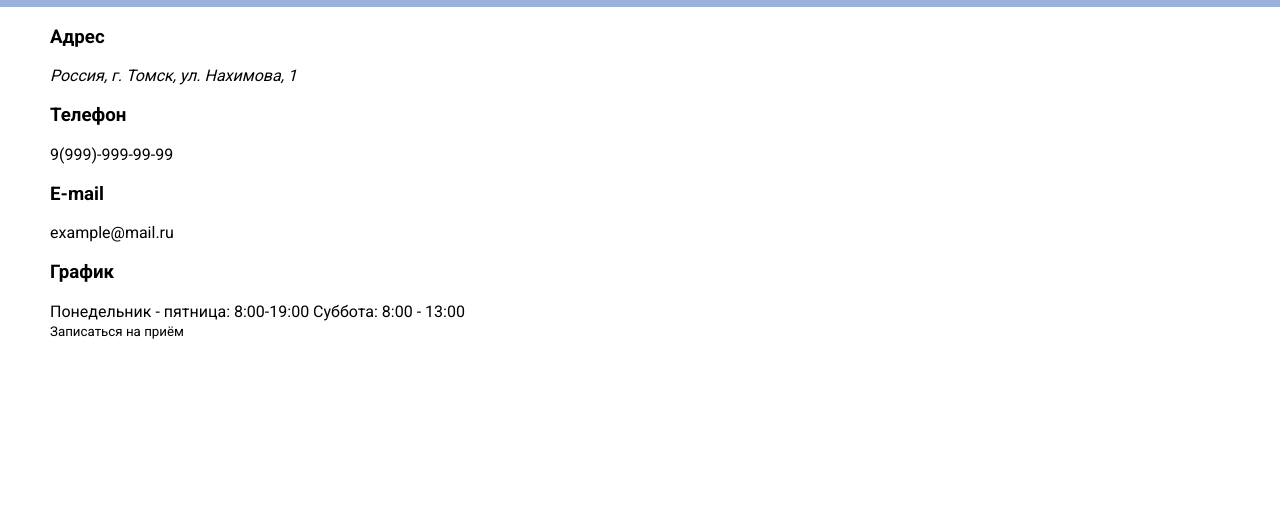
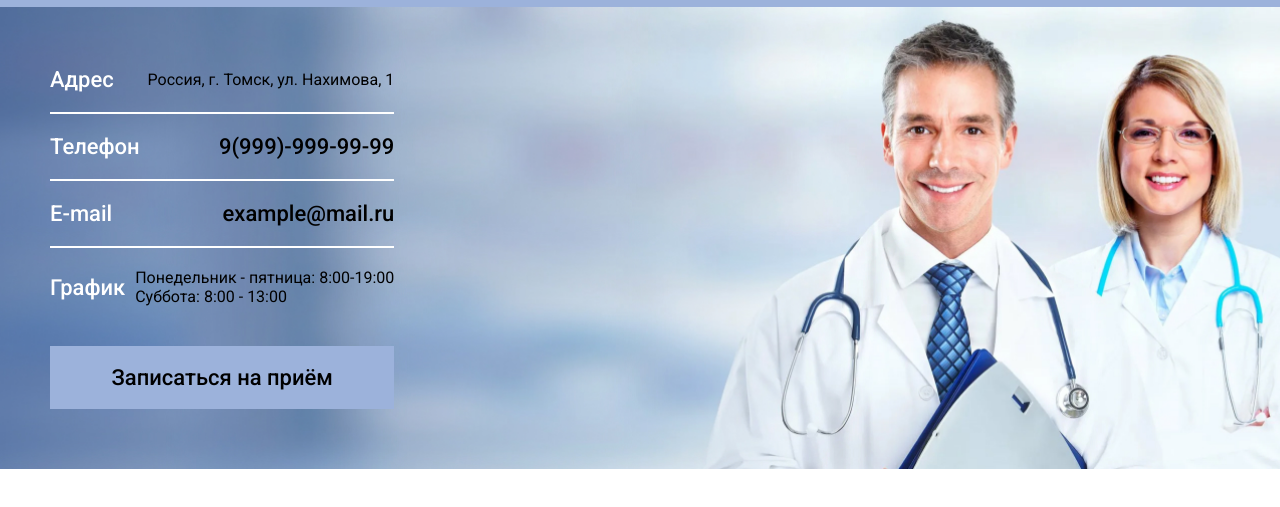
Before and after one commit to KAS-Network/hospital-website, a website: page src/layout/index.html in a window 1280 px wide. Shown: the part 95-602 px from the top of the page. Drawn offline with nearby package versions, Linux system fonts and the light colour scheme; files that its build step writes are made by us from their sources; files whose address does not match are found by name.

Commit message:
hero was changed

```diff
--- a/src/layout/index.html
+++ b/src/layout/index.html
@@ -4,6 +4,7 @@
     <meta charset="UTF-8" />
     <meta name="viewport" content="width=device-width, initial-scale=1.0"/>
     <link rel="stylesheet" href="styles/common.css">
+    <link rel="stylesheet" href="styles/main-page.css">
     <title>Hospital Website</title>
   </head>
   <body>
@@ -39,6 +40,7 @@
     <main class="main">
       <section class="section hero">
         <div class="container hero__container">
+          <div class="hero__content">
             <ul class="hero__main-info main-info">
               <li class="main-info__item">
                 <h3 class="main-info__point">
@@ -65,7 +67,7 @@
                   График
                 </h3>
                 <span class="main-info__schedule">
-                Понедельник - пятница: 8:00-19:00 Суббота: 8:00 - 13:00
+                  Понедельник - пятница: 8:00-19:00<br>Суббота: 8:00 - 13:00
                 </span>
               </li>
             </ul>
@@ -73,6 +75,7 @@
               Записаться на приём
             </button>
           </div>
+        </div>
       </section>
     </main>
   </body>
--- /dev/null
+++ b/src/styles/main-page.scss
@@ -0,0 +1 @@
+@import "modules/hero.scss";
--- a/src/styles/modules/base.scss
+++ b/src/styles/modules/base.scss
@@ -9,6 +9,10 @@ ul {
   margin: 0;
   padding: 0;
   list-style: none;
+}
+
+h3 {
+  margin: 0;
 }
 
 a {
@@ -31,6 +35,10 @@ button {
   &:focus {
     outline: none;
   }
+}
+
+address {
+  font-style: normal;
 }
 
 svg * {
--- /dev/null
+++ b/src/styles/modules/hero.scss
@@ -0,0 +1,68 @@
+@import "variables.scss";
+
+.hero {
+  margin: 0 auto;
+  max-width: 1440px;
+  background-image: url("../images/hero-bg.jpg");
+  background-position: center center;
+  background-repeat: no-repeat;
+  background-size: cover;
+
+  &__container {
+    display: flex;
+    flex-direction: column;
+    align-items: flex-start;
+    padding: 40px 50px 60px;
+  }
+
+  &__content {
+    display: flex;
+    flex-direction: column;
+  }
+
+  &__main-info {
+    margin-bottom: 20px;
+    max-width: 500px;
+  }
+
+  &__btn {
+    padding: 19px 0;
+    background-color: $mainColor;
+    font-size: 22px;
+    font-weight: 500;
+  }
+}
+
+.main-info {
+  display: flex;
+  flex-direction: column;
+
+  &__item {
+    display: flex;
+    justify-content: space-between;
+    align-items: center;
+    padding: 20px 0;
+    border-bottom: 2px solid $colorLight;
+  }
+
+  &__item:last-child {
+    border-bottom: none;
+  }
+
+  &__point {
+    margin-right: 10px;
+    font-size: 22px;
+    font-weight: 500;
+    color: $textLight;
+  }
+
+  &__address, &__schedule {
+    font-size: 16px;
+    font-weight: 400;
+  }
+
+  &__phone, &__email {
+    font-size: 22px;
+    font-weight: 500;
+  }
+}
--- a/src/styles/modules/variables.scss
+++ b/src/styles/modules/variables.scss
@@ -1,3 +1,5 @@
 $mainColor: #9CB2DB;
 $textDark: #000;
 $textLight: #fff;
+$colorDark: #000;
+$colorLight: #fff;
```
Also changed, not shown: src/styles/styles.scss (deleted). Lines whose indentation alone changed are shown as unchanged.
